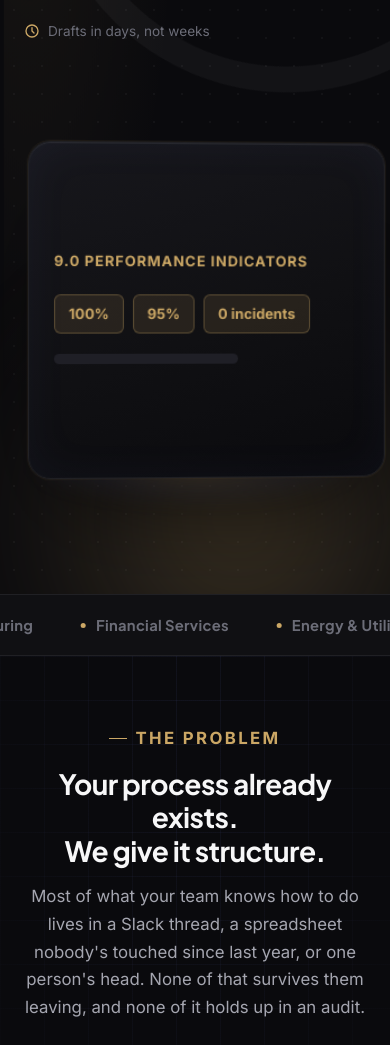
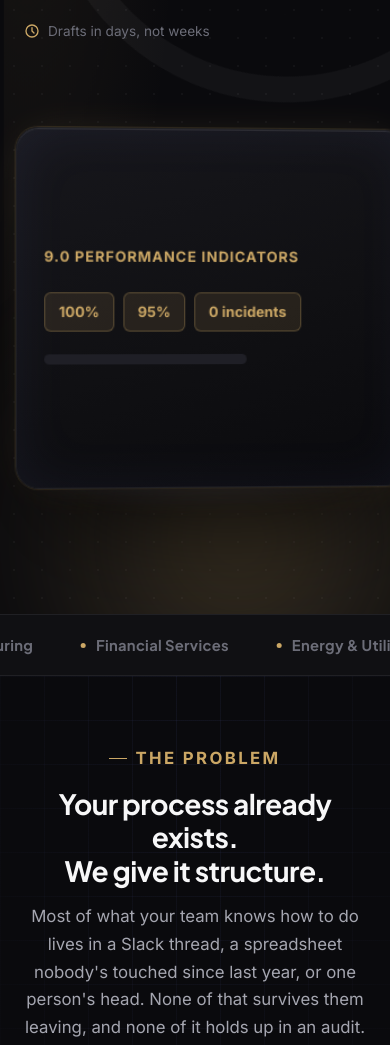
Before and after one commit to Amulyakantamneni/procedurewriter-site, a website: page index.html in a window 390 px wide. Shown: the part 900-1945 px from the top of the page. Drawn offline with Linux system fonts and the light colour scheme.

Commit message:
Enlarge hero 3D cube further, richen glow/rim lighting, shift it upward in the hero

```diff
--- a/css/homepage.css
+++ b/css/homepage.css
@@ -91,18 +91,19 @@ body { overflow-x: hidden; }
 
 .hero-3d-glow {
   position: absolute;
-  bottom: 30px;
-  width: 440px;
-  height: 100px;
-  background: radial-gradient(ellipse, rgba(203, 167, 101, 0.38) 0%, rgba(124, 140, 245, 0.12) 45%, transparent 75%);
+  bottom: 78px;
+  width: 500px;
+  height: 110px;
+  background: radial-gradient(ellipse, rgba(203, 167, 101, 0.4) 0%, rgba(124, 140, 245, 0.14) 45%, transparent 75%);
   filter: blur(10px);
 }
 
 .hero-3d-stage {
   position: relative;
-  width: 440px;
-  height: 400px;
-  perspective: 1900px;
+  width: 500px;
+  height: 450px;
+  margin-top: -48px;
+  perspective: 2000px;
   transition: transform 0.2s ease-out;
   will-change: transform;
 }
@@ -122,26 +123,27 @@ body { overflow-x: hidden; }
 .hero-3d-face {
   position: absolute;
   inset: 0;
-  padding: 34px 30px;
+  padding: 38px 34px;
   background: linear-gradient(160deg, var(--bg-800) 0%, var(--bg-900) 55%, var(--bg-950) 100%);
   border: 1px solid var(--border-700);
   border-radius: var(--radius-lg);
   box-shadow:
-    inset 0 1px 0 rgba(255, 255, 255, 0.07),
-    inset 0 0 40px rgba(124, 140, 245, 0.05),
-    0 40px 90px -30px rgba(0, 0, 0, 0.75),
-    0 0 0 1px rgba(203, 167, 101, 0.08);
+    inset 0 1px 0 rgba(255, 255, 255, 0.09),
+    inset 0 0 50px rgba(124, 140, 245, 0.07),
+    0 50px 100px -30px rgba(0, 0, 0, 0.8),
+    0 0 0 1px rgba(203, 167, 101, 0.14),
+    0 0 40px -10px rgba(203, 167, 101, 0.18);
   backface-visibility: hidden;
   display: flex;
   flex-direction: column;
   justify-content: center;
-  gap: 18px;
+  gap: 20px;
 }
 
-.face-1 { transform: rotateY(0deg) translateZ(220px); }
-.face-2 { transform: rotateY(90deg) translateZ(220px); }
-.face-3 { transform: rotateY(180deg) translateZ(220px); }
-.face-4 { transform: rotateY(270deg) translateZ(220px); }
+.face-1 { transform: rotateY(0deg) translateZ(250px); }
+.face-2 { transform: rotateY(90deg) translateZ(250px); }
+.face-3 { transform: rotateY(180deg) translateZ(250px); }
+.face-4 { transform: rotateY(270deg) translateZ(250px); }
 
 .hero-3d-label {
   font-size: 0.8rem;
@@ -154,15 +156,15 @@ body { overflow-x: hidden; }
 .hero-3d-heading { font-family: var(--font-head); font-size: 1.3rem; font-weight: 700; color: var(--text-000); }
 
 @media (max-width: 1080px) {
-  .hero-3d-wrap { height: 440px; }
-  .hero-3d-stage { width: 320px; height: 300px; perspective: 1500px; }
-  .hero-3d-glow { width: 320px; height: 70px; }
-  .hero-3d-face { padding: 24px 22px; }
-  .hero-3d-heading { font-size: 1.05rem; }
-  .face-1 { transform: rotateY(0deg) translateZ(160px); }
-  .face-2 { transform: rotateY(90deg) translateZ(160px); }
-  .face-3 { transform: rotateY(180deg) translateZ(160px); }
-  .face-4 { transform: rotateY(270deg) translateZ(160px); }
+  .hero-3d-wrap { height: 460px; }
+  .hero-3d-stage { width: 350px; height: 320px; margin-top: -24px; perspective: 1600px; }
+  .hero-3d-glow { width: 350px; height: 80px; bottom: 48px; }
+  .hero-3d-face { padding: 26px 24px; }
+  .hero-3d-heading { font-size: 1.1rem; }
+  .face-1 { transform: rotateY(0deg) translateZ(175px); }
+  .face-2 { transform: rotateY(90deg) translateZ(175px); }
+  .face-3 { transform: rotateY(180deg) translateZ(175px); }
+  .face-4 { transform: rotateY(270deg) translateZ(175px); }
 }
 
 @media (prefers-reduced-motion: reduce) {
```
